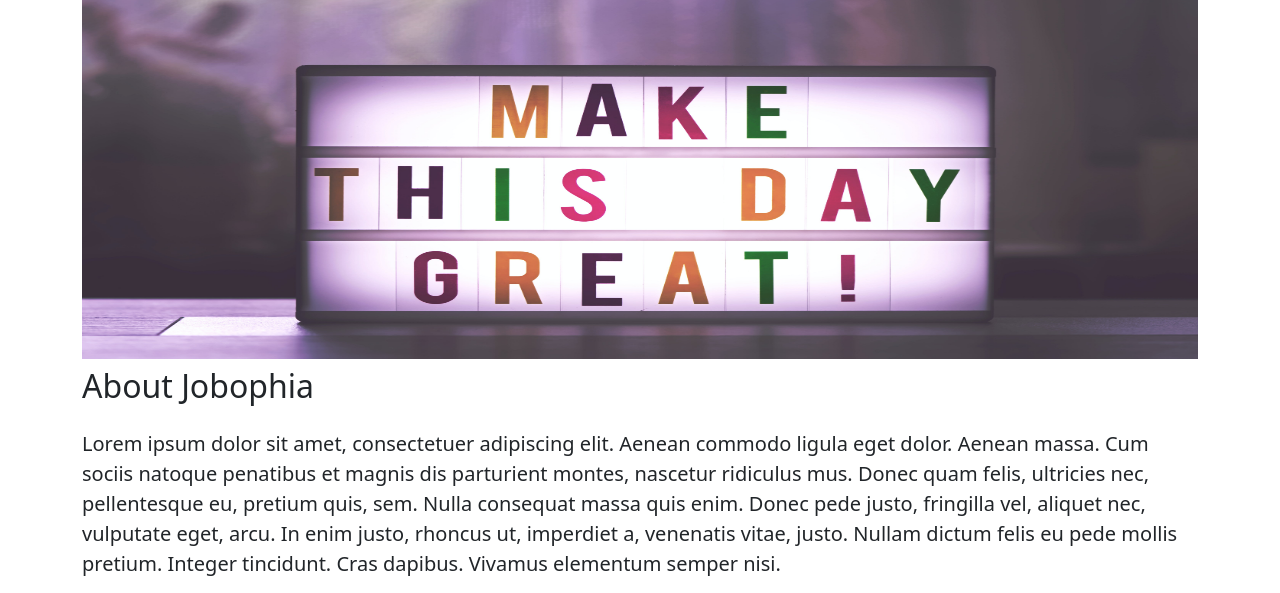
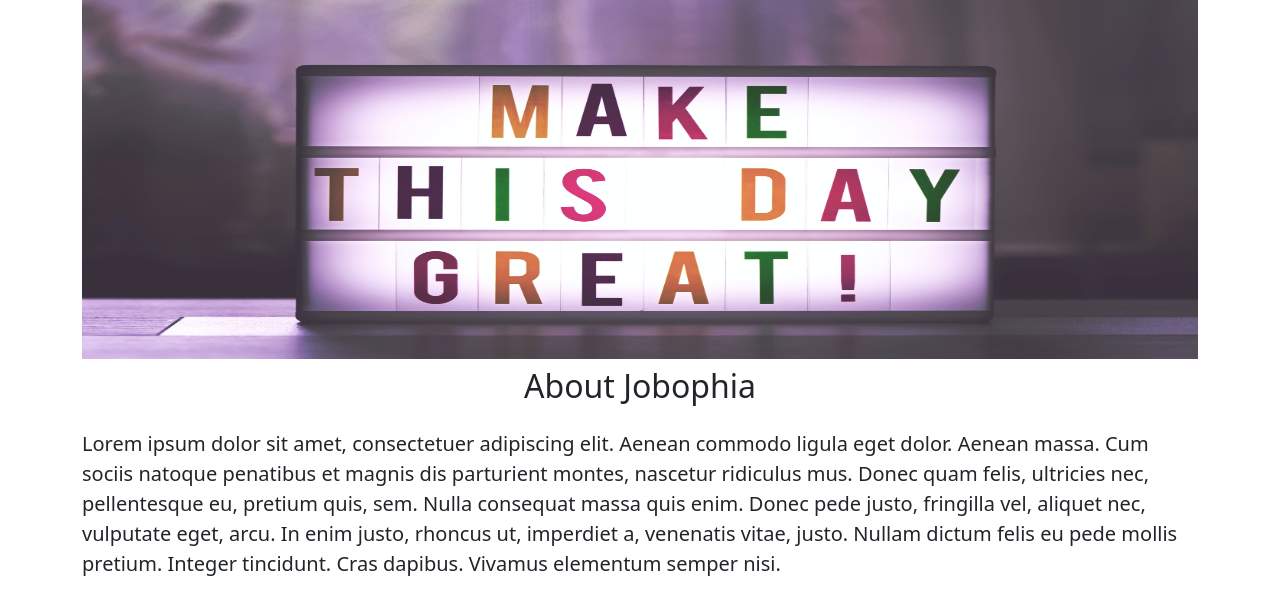
Before and after one commit to rushali2607/career-website, a Flask app: page / in a window 1280 px wide. Shown: the part 114-707 px from the top of the page. Run offline with Flask 3, Linux system fonts and the light colour scheme.

Commit message:
made change

```diff
--- a/templates/home.html
+++ b/templates/home.html
@@ -21,7 +21,7 @@
       <div >
     <img  class = "img-fluid" id ="banner"  src="https://career-website.rushali2607.repl.co/static/banner1.jpg">
       </div>
-    <h2 class="mt-2 mb-4">About Jobophia</h2>
+    <h2 class="text-center mt-2 mb-4">About Jobophia</h2>
     <p class="lead" >Lorem ipsum dolor sit amet, consectetuer adipiscing elit. Aenean commodo ligula eget dolor. Aenean massa. Cum sociis natoque penatibus et magnis dis parturient montes, nascetur ridiculus mus. Donec quam felis, ultricies nec, pellentesque eu, pretium quis, sem. Nulla consequat massa quis enim. Donec pede justo, fringilla vel, aliquet nec, vulputate eget, arcu. In enim justo, rhoncus ut, imperdiet a, venenatis vitae, justo. Nullam dictum felis eu pede mollis pretium. Integer tincidunt. Cras dapibus. Vivamus elementum semper nisi.</p>
     <h2 class ="text-center" >Job Openings</h2>
     <div >
```
